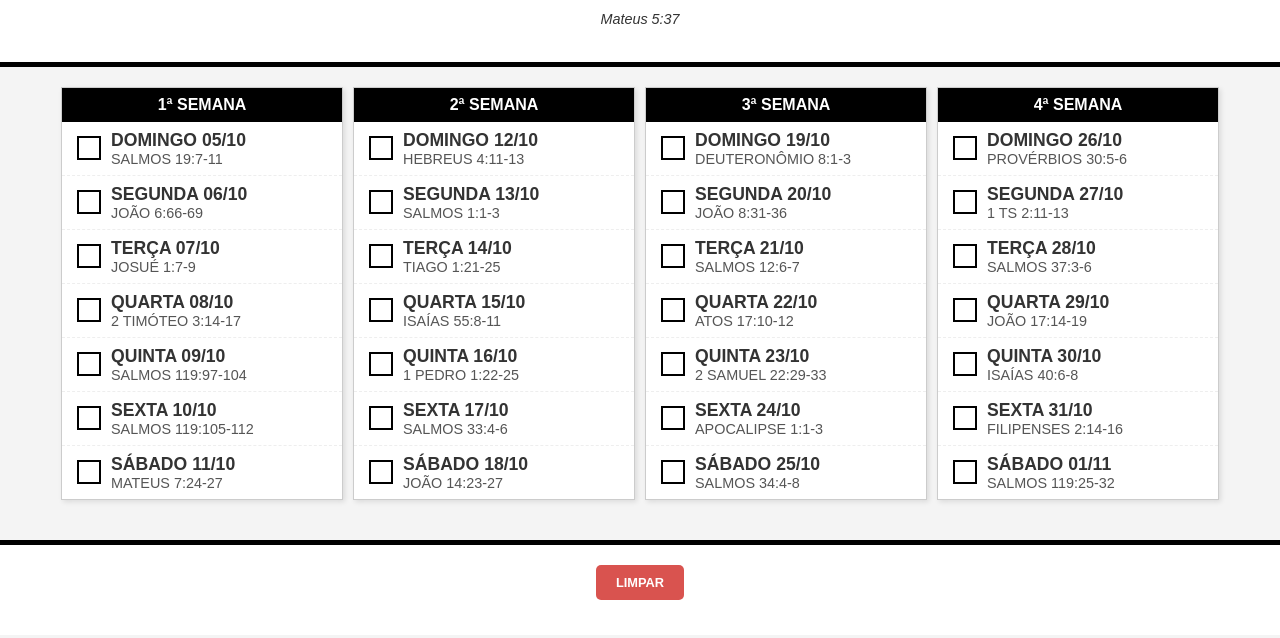
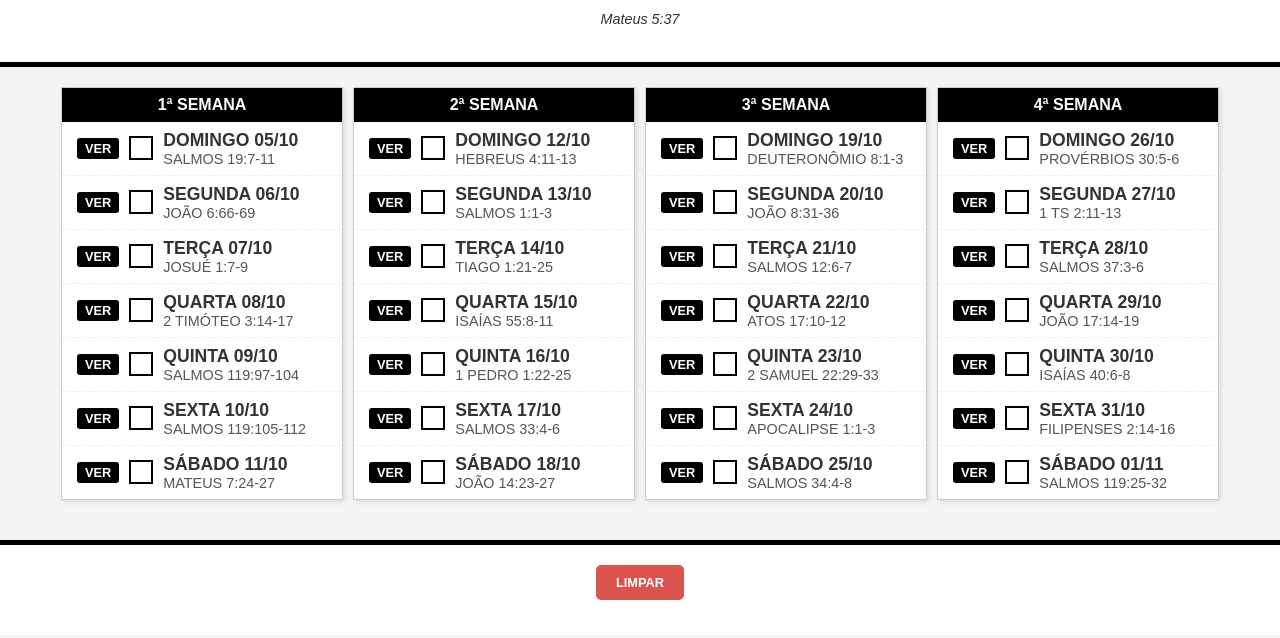
Before and after one commit to alefeufei/LeituraBiblica, a plain HTML site: page index.html in a window 1280 px wide. Shown: the part 124-762 px from the top of the page. Drawn offline with Linux system fonts and the light colour scheme; a web font is replaced by a local one.

Commit message:
feat: add VER button to open bible verses in new tab
Add a styled button next to each reading that opens the corresponding bible verse in a new tab when clicked. The button uses the Biblia Online website as the reference source.

```diff
--- a/script.js
+++ b/script.js
@@ -82,8 +82,22 @@ document.addEventListener('DOMContentLoaded', () => {
                 const readingSpan = document.createElement('span');
                 readingSpan.textContent = item.leitura;
 
+                // Criando o botão "VER" para abrir o versículo
+                const verButton = document.createElement('button');
+                verButton.textContent = 'VER';
+                verButton.className = 'ver-button';
+                verButton.addEventListener('click', (e) => {
+                    e.stopPropagation(); // Evita que o evento de clique propague para o dayItem
+                    const versiculo = item.leitura;
+                    // Abre o versículo no site da Bíblia Online em uma nova aba
+                    window.open(`https://www.bibliaonline.com.br/acf/${versiculo.replace(/\s+/g, '/')}`, '_blank');
+                });
+
                 dayInfo.appendChild(dayStrong);
                 dayInfo.appendChild(readingSpan);
+
+                // Adicionando os elementos na ordem: botão VER, checkbox, dayInfo
+                dayItem.appendChild(verButton);
                 dayItem.appendChild(checkbox);
                 dayItem.appendChild(dayInfo);
                 weekElement.appendChild(dayItem);
--- a/styles.css
+++ b/styles.css
@@ -98,6 +98,19 @@ h1:first-line {
     font-weight: bold;
 }
 
+.ver-button {
+    background-color: #000;
+    color: #fff;
+    border: none;
+    padding: 3px 8px;
+    margin-right: 10px;
+    cursor: pointer;
+    font-size: 0.8em;
+    font-weight: bold;
+    border-radius: 3px;
+    text-transform: uppercase;
+}
+
 .day-info strong {
     display: block;
     font-size: 1.1em;
```
